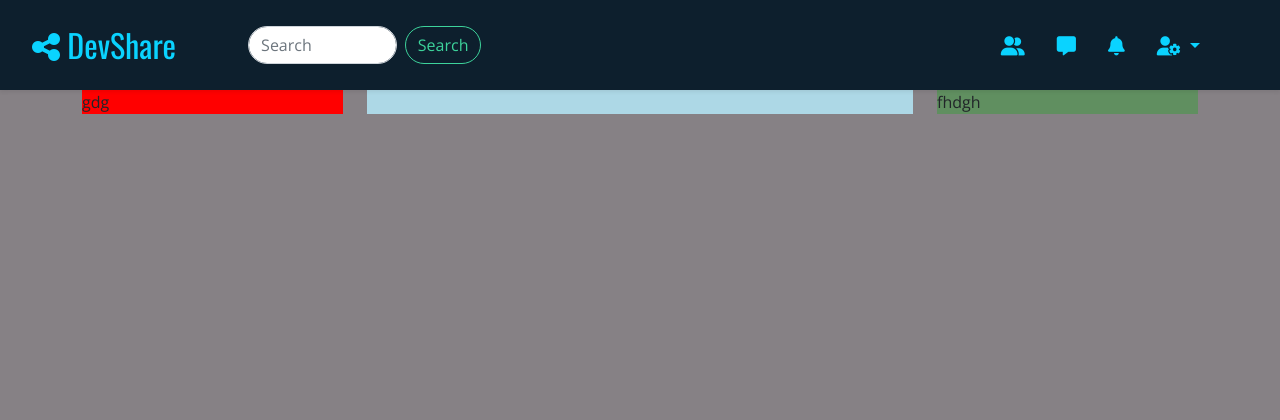
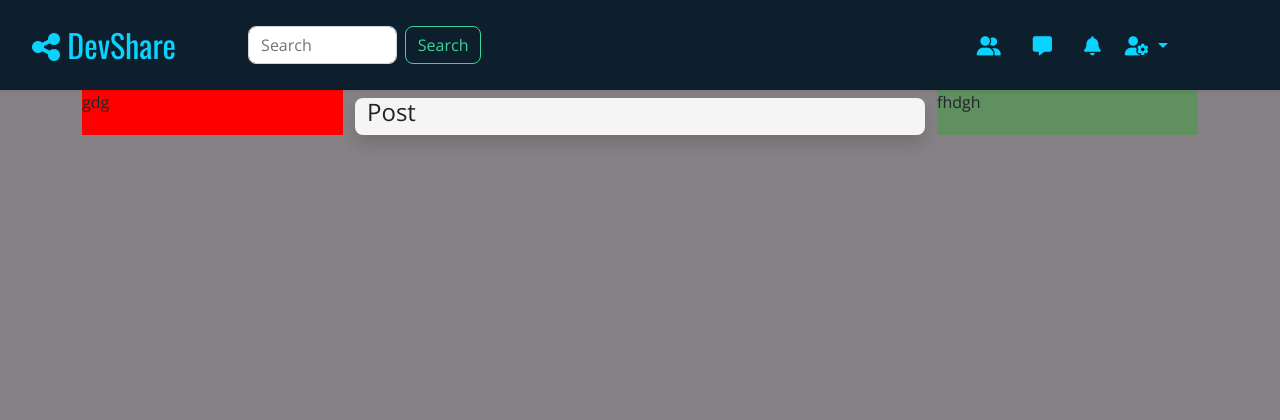
Before and after one commit to KristianColville1/dev-share, a Django app: page / in a window 1280 px wide. Shown: the top 420 px of the page. Run offline with Django 3.2, Linux system fonts and the light colour scheme; the visitor is signed in with stand-in values (Sample User, id 1); some libraries are stand-ins or nearby versions.

Commit message:
Added styling for footer and rounded posts

```diff
--- a/home/templates/home/logged_in.html
+++ b/home/templates/home/logged_in.html
@@ -7,11 +7,13 @@
               gdg
           </div>
       </div>
-      <div class="col-md-6 col-lg-6">
+      <div class="col-sm-12 col-md-6 col-lg-6 mt-2">
           <div class="feed-box">
-              <div class="post-box shadow rounded">
+              <div class="post-box">
                   <div class="row">
-                      <form action="">
+                      <form action="" class=" shadow rounded-3">
+                        {% csrf_token %}
+                        <h4>Post</h4>
                       </form>
                   </div>
               </div>
--- a/templates/index.html
+++ b/templates/index.html
@@ -48,8 +48,8 @@
     <div class="collapse navbar-collapse text-center mx-5" id="navbarSupportedContent">
       <form class="d-flex" role="search">
         {% csrf_token %}
-        <input class="form-control rounded-pill mx-2" type="search" placeholder="Search" aria-label="Search">
-        <button class="btn btn-outline-success rounded-pill" type="submit">Search</button>
+        <input class="form-control rounded-3 mx-2" type="search" placeholder="Search" aria-label="Search">
+        <button class="btn rounded-3" type="submit">Search</button>
       </form>
       <ul class="navbar-nav w-100 justify-content-end mx-auto">
         {% if user.is_authenticated %}
@@ -68,7 +68,7 @@
             <i class="fa-solid fa-bell"></i>
           </a>
         </li>
-        <li class="nav-item dropdown mx-2" data-toggle="tooltip" data-placement="bottom" title="User settings">
+        <li class="nav-item dropdown" data-toggle="tooltip" data-placement="bottom" title="User settings">
           <a class="nav-link dropdown-toggle" href="#" role="button" data-bs-toggle="dropdown" aria-expanded="false">
             <i class="fa-solid fa-user-gear"></i>
           </a>
```
